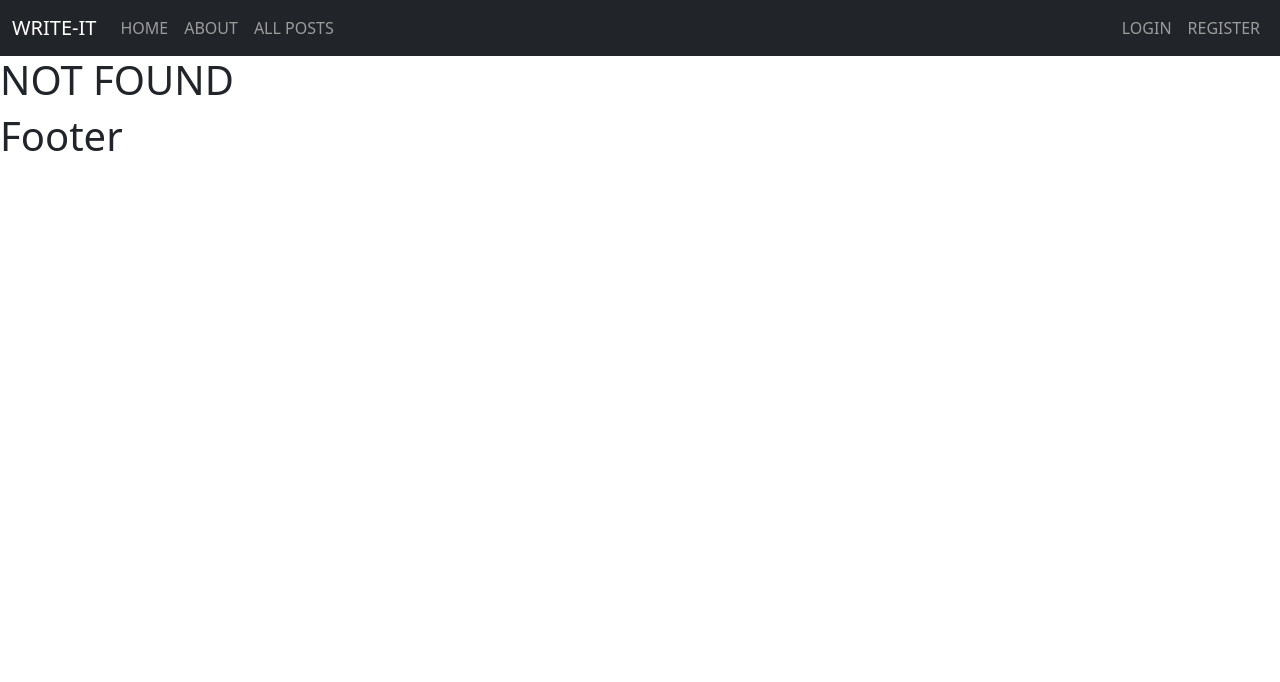
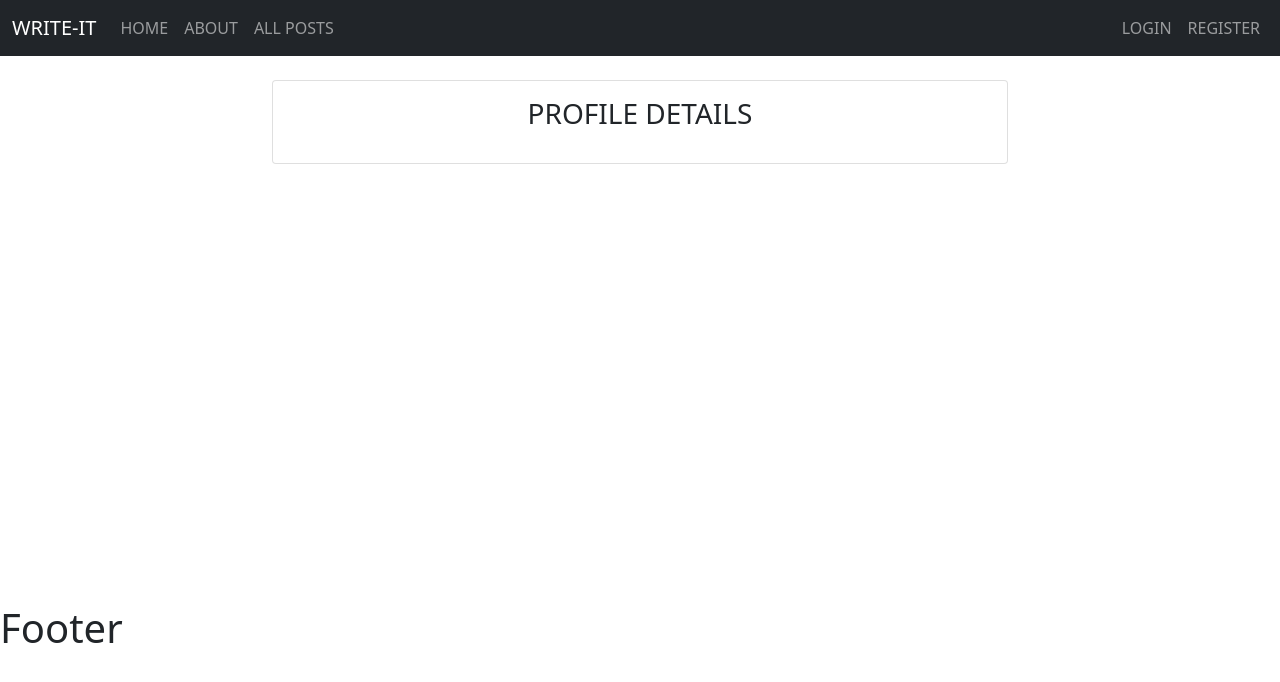
Before and after one commit to r15priyanshu/Write-It-Frontend, a React (Vite) app: page /profile in a window 1280 px wide. Before the commit this address had no page. Shown: the top 682 px of the page. Built offline with nearby package versions, Linux system fonts and the light colour scheme.

Commit message:
Completed Basic Profile Page

```diff
--- a/src/App.tsx
+++ b/src/App.tsx
@@ -5,6 +5,7 @@ import Register from "./pages/Register";
 import BaseLayout from "./pages/BaseLayout";
 import Home from "./pages/Home";
 import About from "./pages/About";
+import Profile from "./pages/Profile";
 
 function App() {
   return (
@@ -16,6 +17,7 @@ function App() {
             <Route index element={<Navigate to="/home" replace />} />
             <Route path="home" element={<Home />} />
             <Route path="about" element={<About />} />
+            <Route path="profile" element={<Profile />} />
             <Route path="login" element={<Login />} />
             <Route path="register" element={<Register />} />
             <Route path="*" element={<h1>NOT FOUND</h1>} />
--- /dev/null
+++ b/src/pages/Profile.tsx
@@ -0,0 +1,61 @@
+import defaultProfilePicture from "../assets/public-images/default.png";
+import { Card, CardBody, Table } from "reactstrap";
+import { useSelector } from "react-redux";
+import { RootState } from "../redux-toolkit/store";
+
+function Profile() {
+  console.log("Profile Page Rendered !!");
+  const isLoggedIn = useSelector((state: RootState) => state.auth.isLoggedIn);
+  const loggedInUserDetails = useSelector(
+    (state: RootState) => state.auth.loggedInUserDetails
+  );
+
+  return (
+    <div className="Profile container mt-4 mb-4" style={{ minHeight: "500px" }}>
+      <div className="row">
+        <div className="col-md-8 offset-2">
+          <Card>
+            <CardBody>
+              <h3 style={{ textAlign: "center" }}>PROFILE DETAILS</h3>
+              <div className="container text-center mb-3">
+                {isLoggedIn && (
+                  <img
+                    src={defaultProfilePicture}
+                    alt="Profile Picture"
+                    height={"150px"}
+                    width={"150px"}
+                    className="img-fluid rounded-5"
+                  />
+                )}
+              </div>
+              {isLoggedIn && (
+                <Table bordered striped className="text-center">
+                  <tbody>
+                    <tr>
+                      <td>USER ID</td>
+                      <td>USER{loggedInUserDetails?.userId}</td>
+                    </tr>
+                    <tr>
+                      <td>FULL NAME</td>
+                      <td>{loggedInUserDetails?.name}</td>
+                    </tr>
+                    <tr>
+                      <td>USERNAME</td>
+                      <td>{loggedInUserDetails?.username}</td>
+                    </tr>
+                    <tr>
+                      <td>ABOUT</td>
+                      <td>{loggedInUserDetails?.about}</td>
+                    </tr>
+                  </tbody>
+                </Table>
+              )}
+            </CardBody>
+          </Card>
+        </div>
+      </div>
+    </div>
+  );
+}
+
+export default Profile;
```
Also changed, not shown: src/assets/public-images/default.png (added).
